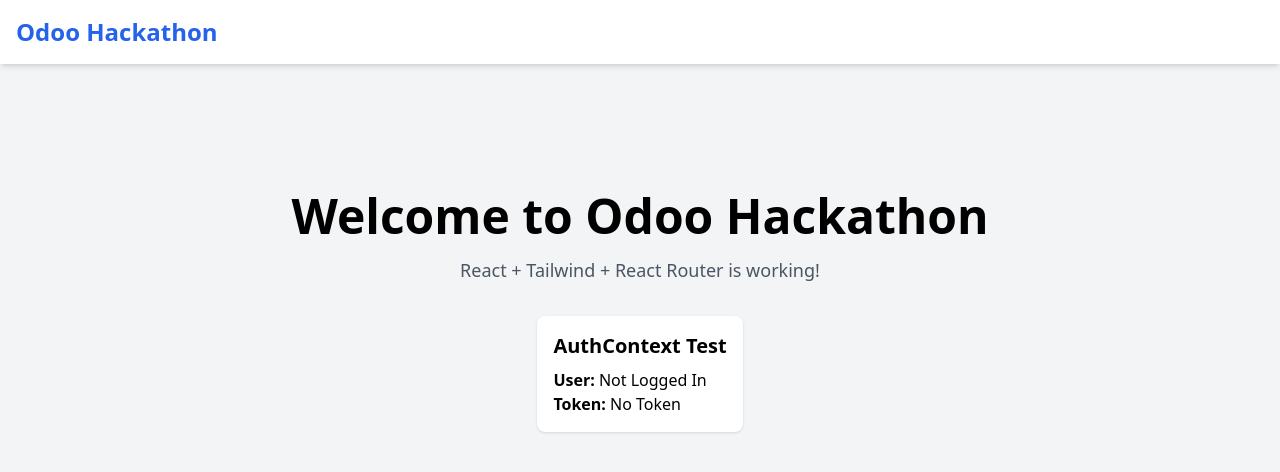
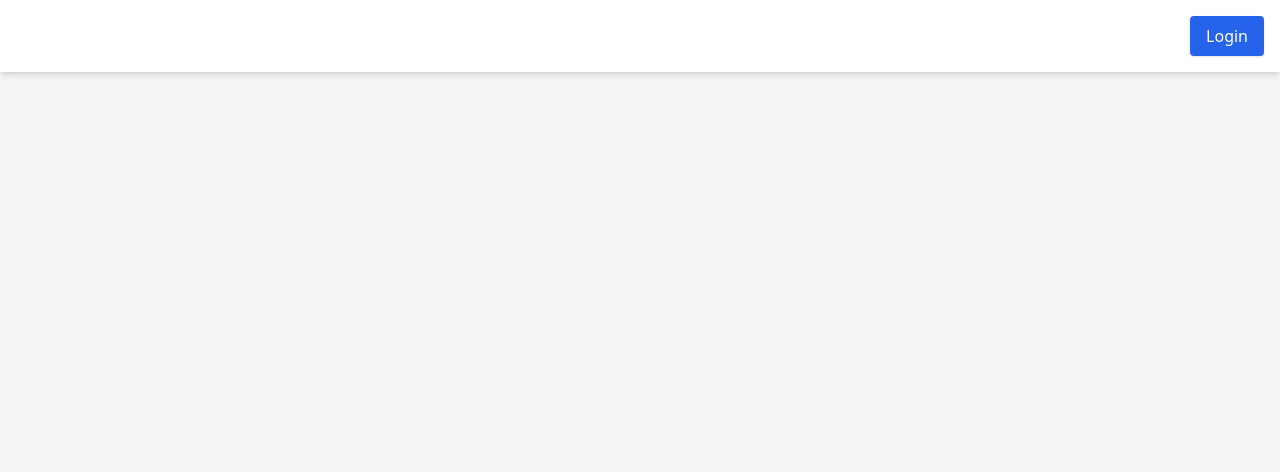
Before and after one commit to VidulaChavan/Odoo-Hackathon, a React (Vite) app in the folder frontend/: page / in a window 1280 px wide. Shown: the top 472 px of the page. Built offline with nearby package versions, Linux system fonts and the light colour scheme.

Commit message:
Update Home page

```diff
--- a/frontend/src/pages/Home.jsx
+++ b/frontend/src/pages/Home.jsx
@@ -1,38 +1,27 @@
 import { useAuth } from "../context/AuthContext";
+import { Link } from "react-router-dom";
 export default function Home() {
     const { user, token } = useAuth();
   return (
     <div className="min-h-screen bg-gray-100">
+
       {/* Navbar */}
-      <nav className="bg-white shadow-md p-4">
-        <h1 className="text-2xl font-bold text-blue-600">
-          Odoo Hackathon
-        </h1>
-      </nav>
+      <nav className="w-full bg-white shadow-md p-4 flex flex-row justify-between items-center">
+      <h1 className="text-2xl font-bold text-blue-600">
+      </h1>
+
+      {/* Login Button in the Right Corner */}
+      <Link
+      to="/login"
+       className="bg-blue-600 hover:bg-blue-700 text-white font-medium px-4 py-2 rounded shadow transition-all duration-150"
+      >
+      Login
+      </Link>
+     </nav>
 
       {/* Hero Section */}
-      <div className="flex flex-col items-center justify-center mt-32">
-        <h1 className="text-5xl font-bold mb-4">
-          Welcome to Odoo Hackathon
-        </h1>
 
-        <p className="text-gray-600 text-lg">
-          React + Tailwind + React Router is working!
-        </p>
-        <div className="mt-8 p-4 bg-white rounded-lg shadow">
-  <h2 className="text-xl font-bold mb-2">AuthContext Test</h2>
+      </div>
 
-  <p>
-    <strong>User:</strong>{" "}
-    {user ? user.email : "Not Logged In"}
-  </p>
-
-  <p>
-    <strong>Token:</strong>{" "}
-    {token ? token : "No Token"}
-  </p>
-</div>
-      </div>
-    </div>
   );
 }
```
